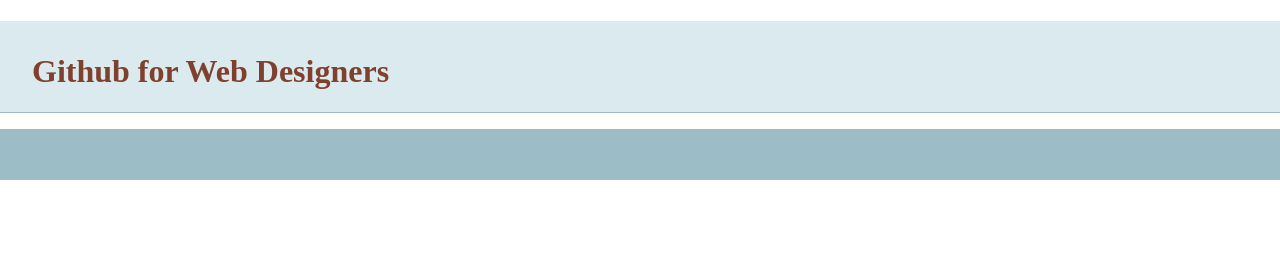
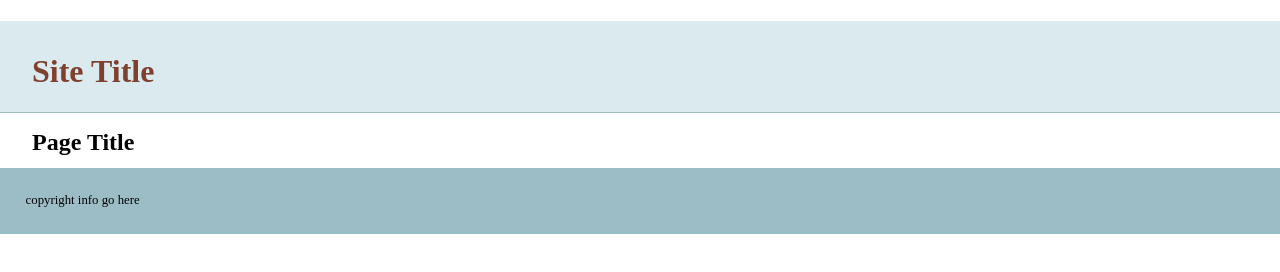
Before and after one commit to the1artist/git-basics, a plain HTML site: page index.html in a window 1280 px wide. Drawn offline with nearby package versions, Linux system fonts and the light colour scheme.

Commit message:
added more info to template

```diff
--- a/index.html
+++ b/index.html
@@ -14,13 +14,14 @@
     </head>
     <body>
     <header>
-	<h1><span aria-hidden="true" data-icon="&#xE087;" class="github-icon"></span>Github for Web Designers</h1>
+	<h1>Site Title </h1>
     </header>
     <nav id="pageNav">
     </nav>
     <main>
+	<h2>Page Title </h2>
     </main>
-    <footer>
+    <footer>copyright info go here
     </footer>
         <script>
 //use the modernizr load to load up external scripts. This will load the scripts asynchronously, but the order listed matters. Although it will load all scripts in parallel, it will execute them in the order listed
```
